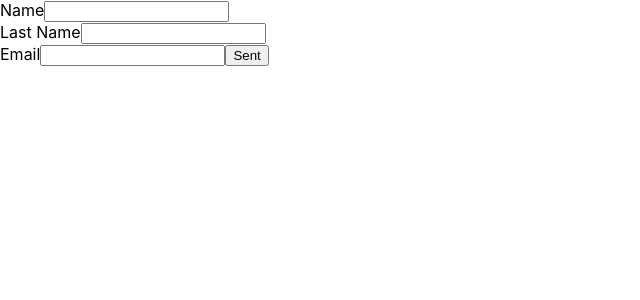
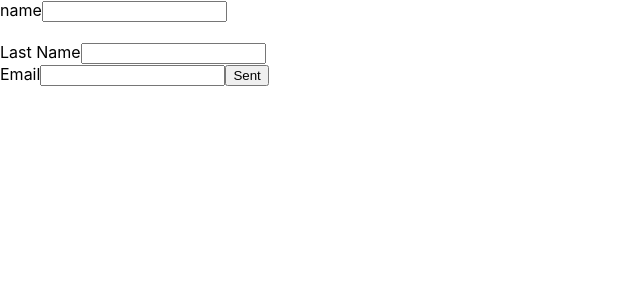
Before and after one commit to oscardelalanza/effective-parakeet, a React (Create React App) app: page / in a window 1280 px wide. Shown: the top 300 px of the page, without its empty margins (0-640 px from the left). Built offline with nearby package versions, Linux system fonts and the light colour scheme.

Commit message:
useField

```diff
--- a/src/App.js
+++ b/src/App.js
@@ -1,4 +1,5 @@
 import { Formik, Form, Field, ErrorMessage } from 'formik'
+import TextInput from './components/TextInput'
 
 const validate = values => {
   const errors = {}
@@ -27,9 +28,7 @@
       onSubmit={values => console.log(values)}
     >
       <Form>
-        <label>Name</label>
-        <Field type="text" name="name" />
-        <ErrorMessage name="name" />
+        <TextInput name="name" label="name" />
         <br/>
         <label>Last Name</label>
         <Field type="text" name="lastName" />
--- /dev/null
+++ b/src/components/TextInput.js
@@ -0,0 +1,15 @@
+import { useField } from 'formik'
+
+const TextInput = ({ label, ...props}) => {
+  const [field, meta] = useField(props)
+
+  return (
+    <div>
+      <label>{label}</label>
+      <input {...field} />
+      {meta.touched && meta.error ? <div>{meta.error}</div> : null}
+    </div>
+  )
+}
+
+export default TextInput
```
